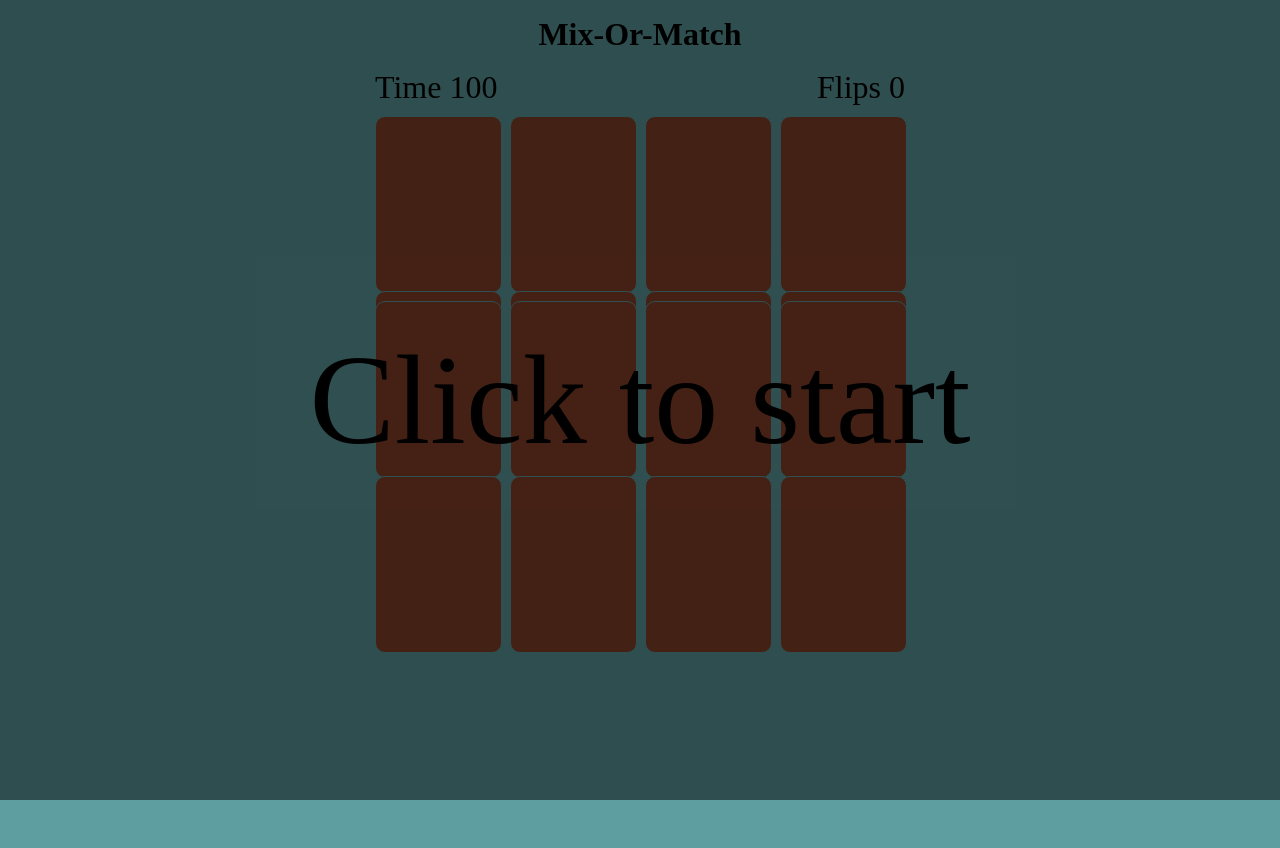
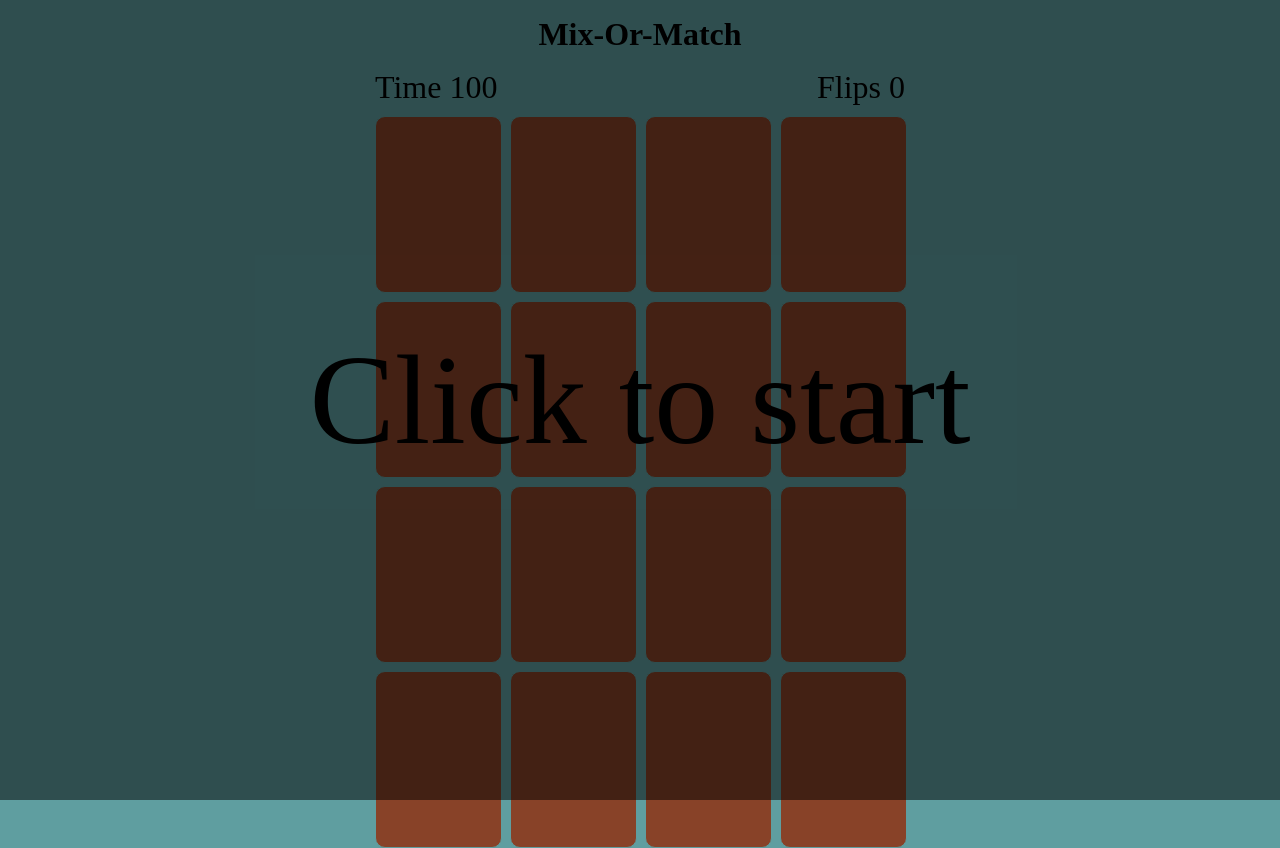
Before and after one commit to faberthet/memory-game, an Angular app: page / in a window 1280 px wide. Before the commit the page ends 800 px from the top, so only its background shows below. Built offline with nearby package versions, Linux system fonts and the light colour scheme.

Commit message:
callback function between child and parent component

```diff
--- a/src/app/app.component.html
+++ b/src/app/app.component.html
@@ -1,7 +1,7 @@
 <h1>Mix-Or-Match</h1>
 <div class="overlay-text {{overlayStart}}" (click)='startGame()'>Click to start</div>
-<div class="overlay-text {{overlayGameOver}}" id="game-over-text">Game Over <span>Click to restart</span></div>
-<div class="overlay-text {{overlayVictory}}" id="victory-text">Victory <span>Click to restart</span></div>
+<div class="overlay-text {{overlayGameOver}}" id="game-over-text" (click)='startGame()'>Game Over <span>Click to restart</span></div>
+<div class="overlay-text {{overlayVictory}}" id="victory-text" (click)='startGame()'>Victory <span>Click to restart</span></div>
 <div class="game-container">
   <div class="game-info-container">
     <div class="game-info">
@@ -12,7 +12,9 @@
     </div>
   </div>
   <div class="card" *ngFor="let cardValue of cardsValue">
-    <app-card [cardValue]="cardValue" [cardVisibility]="cardsVisibility['cardValue'+'1']" [cardNumber]=1></app-card>
-    <app-card [cardValue]="cardValue" [cardVisibility]="cardsVisibility['cardValue'+'2']" [cardNumber]=2></app-card>
+    <app-card (clickOnCard)="clickOnCard($event)" [cardValue]="cardValue" [click]="click" [cardNumber]=1></app-card>
+  </div>
+  <div class="card" *ngFor="let cardValue of cardsValue">
+    <app-card (clickOnCard)="clickOnCard($event)" [cardValue]="cardValue" [click]="click" [cardNumber]=2></app-card>
   </div>
 </div>
--- a/src/app/app.component.ts
+++ b/src/app/app.component.ts
@@ -6,23 +6,22 @@ import { Component, ElementRef, OnInit, ViewChild } from '@angular/core';
   styleUrls: ['./app.component.css']
 })
 export class AppComponent implements OnInit {
+  title!:string; // je ne sais pas pourquoi angular n'est pas content si je ne mets pas ça.....
 
   cardsValue:string[]=['Bat.png','Bones.png','Cauldron.png','Dracula.png','Eye.png','Ghost.png','Pumpkin.png','Skull.png']
-  cardsVisibility:{[index: string]:string} = { //"" ou "visible"
-    'Bat.png1':"",'Bones.png1':"",'Cauldron.png1':"",'Dracula.png1':"",'Eye.png1':"",'Ghost.png1':"",'Pumpkin.png1':"",'Skull.png1':"",
-    'Bat.png2':"",'Bones.png2':"",'Cauldron.png2':"",'Dracula.png2':"",'Eye.png2':"",'Ghost.png2':"",'Pumpkin.png2':"",'Skull.png2':""
-  };
+
+  cardToCheck:[string, number] = ["", 0]; //[cardValue, cardNumber]
 
   overlayStart:string="visible";
   overlayGameOver:string="";
   overlayVictory:string="";
 
-  cardToCheck!:string;
-
   totalTime:number=100; // vraiment utile? ou valeur direct sur timer?
   timer!:number;
   flips!:number;
   matchedCards!:string[];
+  busy:boolean=false;
+  matchedCard:number=0;
 
   ngOnInit() { //afterViewInit?
     this.timer=this.totalTime;
@@ -42,27 +41,51 @@ export class AppComponent implements OnInit {
     },1000)
 }
 gameOver(){
-
+  this.overlayVictory="visible"
+}
+Victory(){
+  this.overlayVictory="visible"
 }
 
 //que faire quand on click sur une carte?
 //if not busy
 //checker si cardtocheck est vide
 // si oui cardtocheck = la valeur de la carte cliquée
-//sinon comparer la carte cliquée avec cartetocheck
+//sinon comparer la carte cliquée avec cartetocheck (ne pas oublier le cas ou on clique 2 fois sur la meme carte)
 //si elles sont différentes enlever la classe visible
 //sinon insérer la valeur de la carte dans matchedcard
 //une fois que matchedcard est rempli > victory
 
-onCardClick(card:string){
-  if(this.cardToCheck==""){
-    this.cardToCheck=card
-  }else{
-    if(card!=this.cardToCheck){
+// clickOnCard(card:string,cardNumber:number){
+click(card:string, cardNumber:number):string{
+  this.flips++;
+  console.log(card)
+  console.log(cardNumber)
+  return "visible"
+}
 
 
-  }
-  }
+  clickOnCard(data:any){
+    let card:string=data.cardValue;
+    let cardNumber:number=data.cardNumber;
+
+
+    //  if(this.cardToCheck[0]==""){ //si pas encore de carte selectionnée
+    //    this.cardToCheck[0]=card
+    //    this.cardToCheck[1]=cardNumber
+    //  }else{
+    //    this.busy=true; //2 cartes sélectionnées
+    //    if(card!=this.cardToCheck[0]){ //si cards différentes elle se retournent timer peut etre necessaire
+    //      this.cardsVisibility[card+cardNumber]="";
+    //      this.cardsVisibility[this.cardToCheck[0]+this.cardToCheck[1]]="";
+    //    }else{
+    //     this.matchedCard++;
+    //     if(this.matchedCard==8){ this.Victory() }
+    //    }
+    //  }
+
+ // }
+
 //fonction lancé par child component return valeur de class visible or not si possible... pas possible
 //autre sol: faire un objet de variables (card1:"" ou "visible", card2:) associé à chaque child component card
 //
--- a/src/app/card/card.component.html
+++ b/src/app/card/card.component.html
@@ -1,5 +1,5 @@
-<div class="card-container {{cardVisibility}}" (click)='flipCard($event)'>
-    <div class="card-back card-face">
+<div class="card-container {{cardVisibility}}">
+    <div class="card-back card-face" (click)='handleClick()'>
         <div class="line1"></div>
         <div class="line2"></div>
     </div>
--- a/src/app/card/card.component.ts
+++ b/src/app/card/card.component.ts
@@ -1,4 +1,4 @@
-import { Component,Input } from '@angular/core';
+import { Component,EventEmitter,Input, Output } from '@angular/core';
 
 @Component({
   selector: 'app-card',
@@ -8,8 +8,20 @@ import { Component,Input } from '@angular/core';
 export class CardComponent {
 
 @Input() cardValue!:string;
-@Input() cardVisibility:string="";
+cardVisibility:string="";
 @Input() cardNumber!:number;
+
+@Input() click!: (card:string, cardNumber:number) => string;
+
+@Output() clickOnCard:EventEmitter<any>=new EventEmitter();
+
+cardClick(){
+  let data={cardValue:this.cardValue,cardNumber:this.cardNumber}
+  this.clickOnCard.emit(data)
+}
+handleClick(){
+  this.cardVisibility=this.click(this.cardValue,this.cardNumber)
+}
 
 flipCard(event: Event){
 
```
